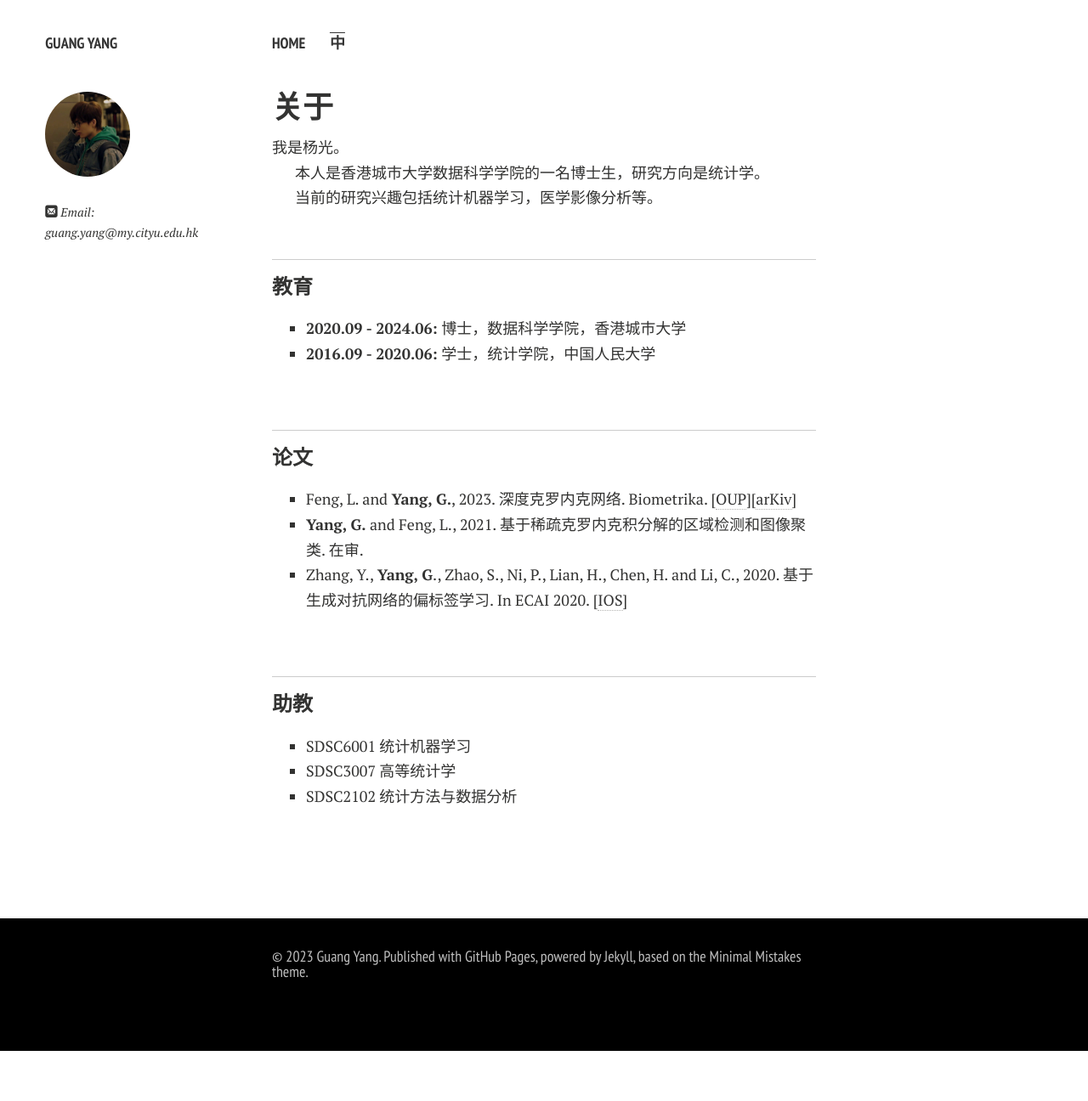
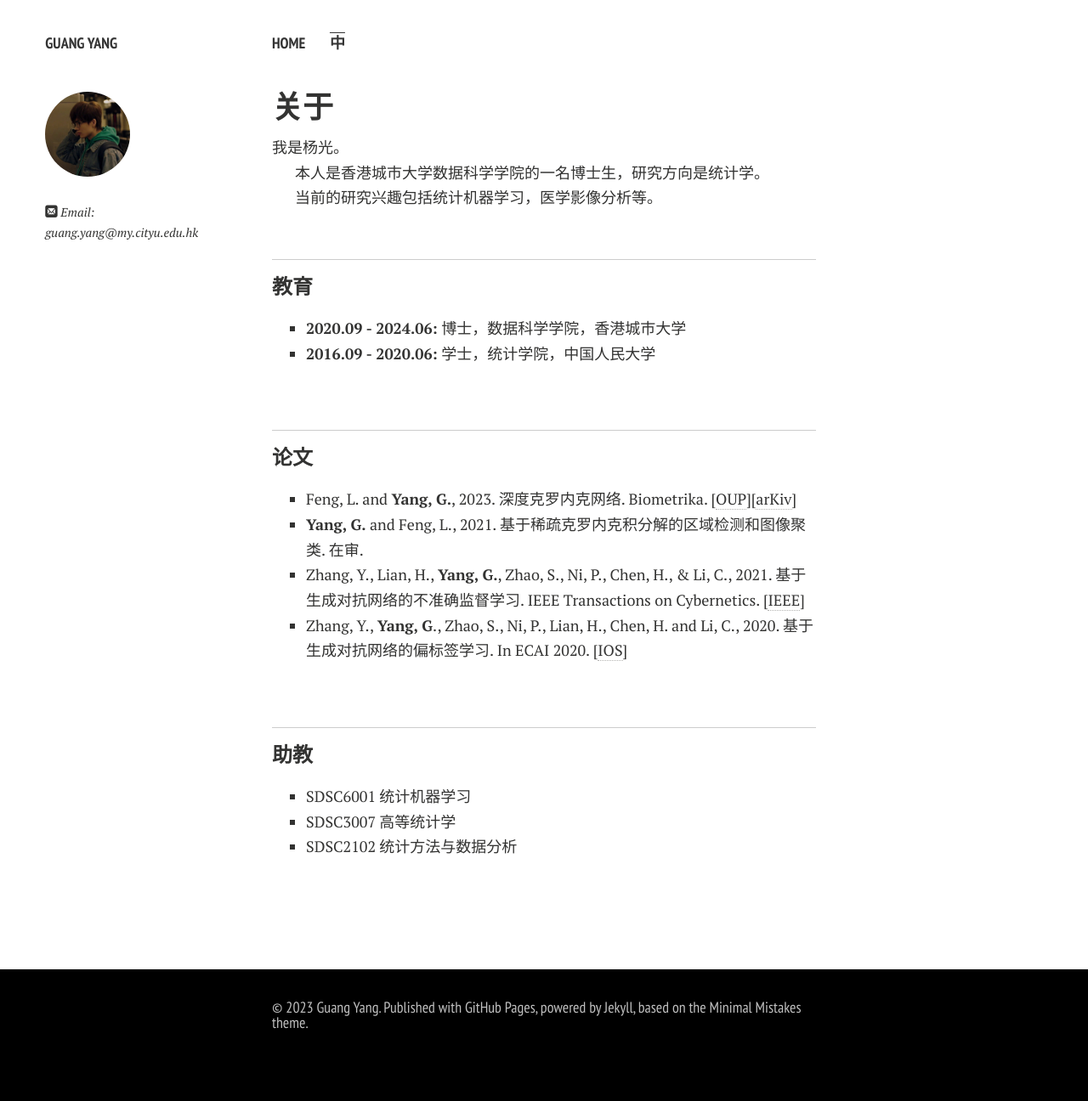
Before and after one commit to YLKnight/YLKnight.github.io, a Jekyll site: the page built from Chinese.md, in a window 1280 px wide. Shown: the whole page at 85% size. Built offline with Jekyll 4.4.1, drawn with Linux system fonts in a browser that asks for light colours; nearby versions of some CDN libraries; comment, search, counter and statistics services are not loaded; a style sheet for code colours, icons or effects is not loaded; our own code applies the rules of GitHub Pages for plain Markdown files; before the commit the page ends 1237 px from its top, so only the background shows below that.

Commit message:
Update Chinese.md

```diff
--- a/Chinese.md
+++ b/Chinese.md
@@ -26,6 +26,7 @@
 
 - Feng, L. and **Yang, G.**, 2023. 深度克罗内克网络. Biometrika. [[OUP](https://doi.org/10.1093/biomet/asad049)][[arKiv](https://arxiv.org/abs/2210.13327)]
 - **Yang, G.** and Feng, L., 2021. 基于稀疏克罗内克积分解的区域检测和图像聚类. 在审.
+- Zhang, Y., Lian, H., **Yang, G.**, Zhao, S., Ni, P., Chen, H., & Li, C., 2021. 基于生成对抗网络的不准确监督学习. IEEE Transactions on Cybernetics. [[IEEE](https://ieeexplore.ieee.org/abstract/document/9526351)]
 - Zhang, Y., **Yang, G**., Zhao, S., Ni, P., Lian, H., Chen, H. and Li, C., 2020. 基于生成对抗网络的偏标签学习. In ECAI 2020. [[IOS](https://ebooks.iospress.nl/doi/10.3233/FAIA200279)]
 
 <br>
```
